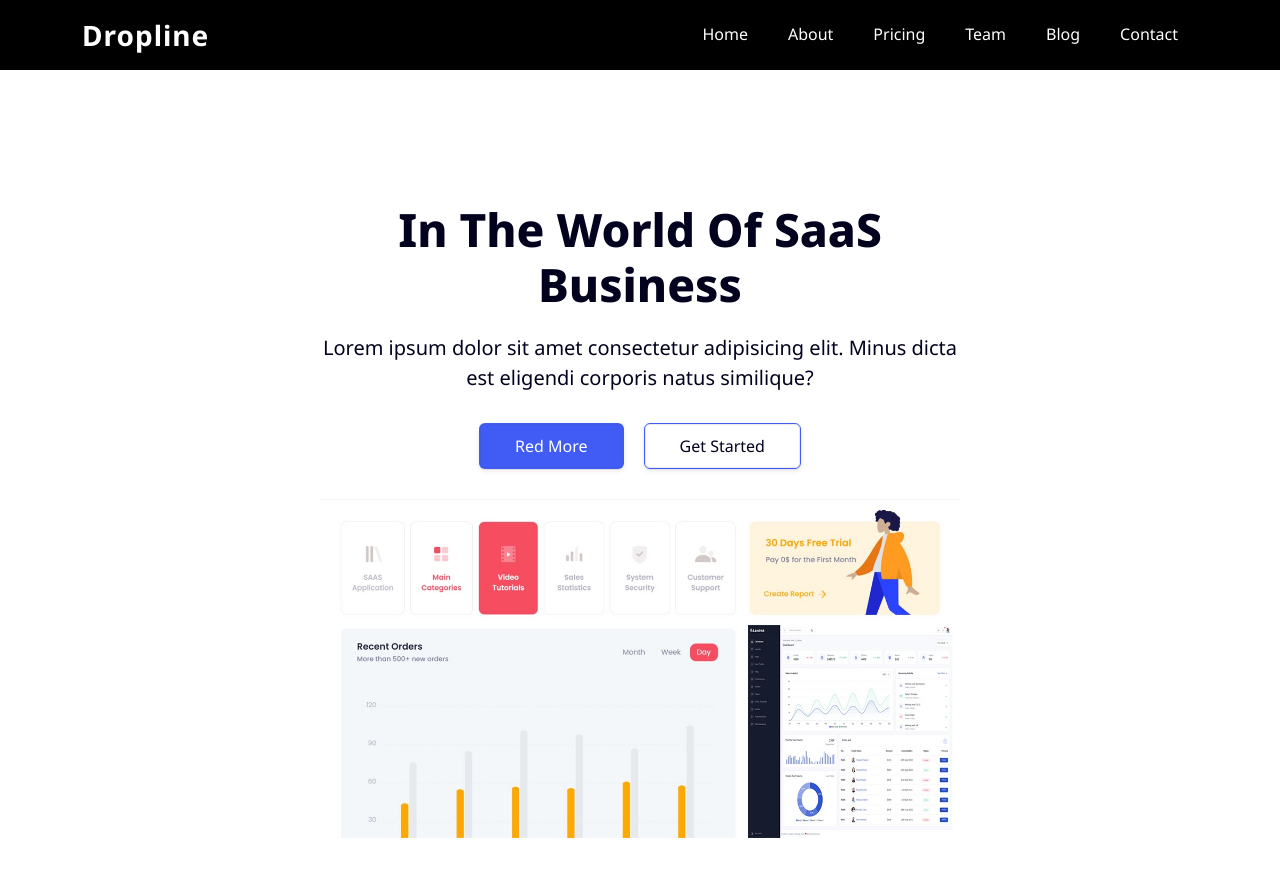
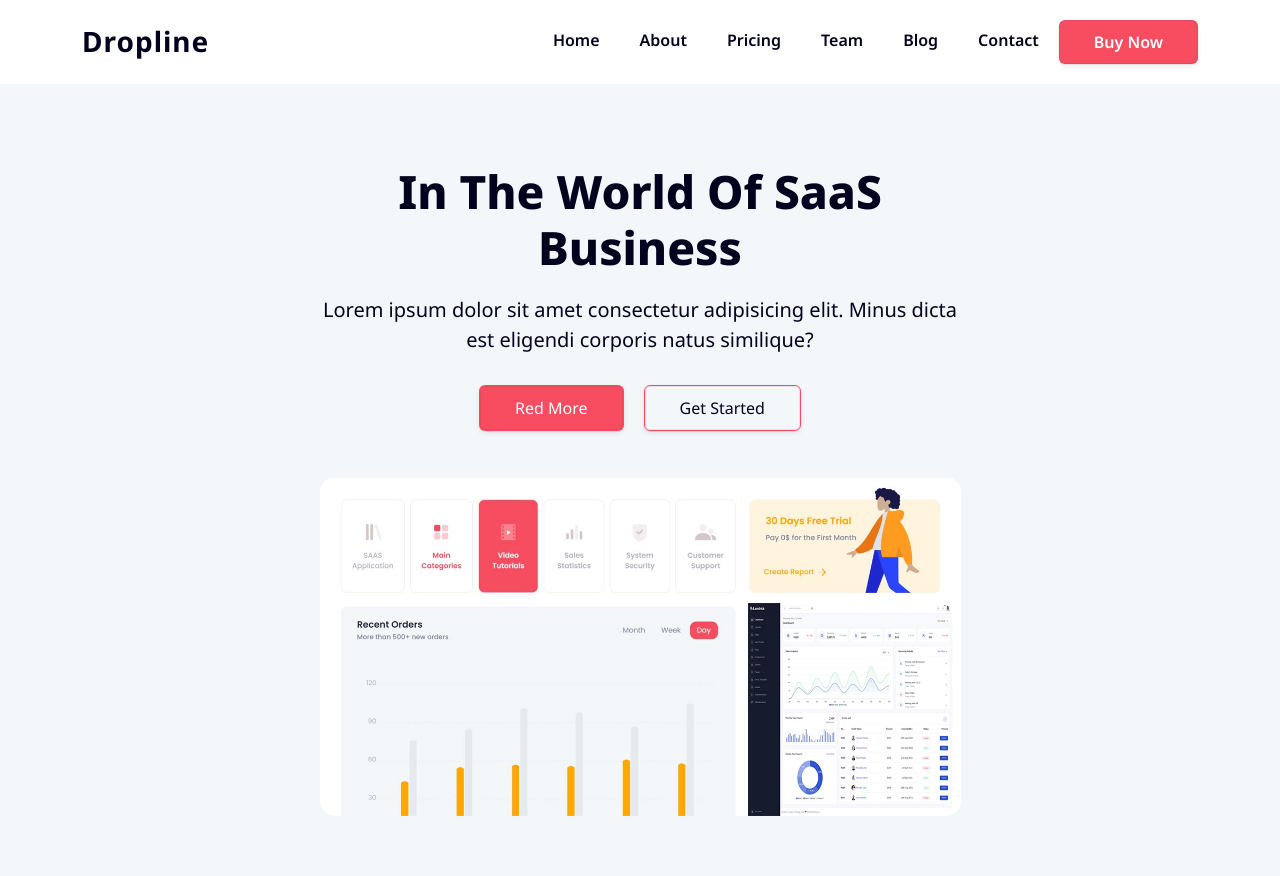
Before and after one commit to rakibahmeddev/dropline-html-template, a plain HTML site: page index.html in a window 1280 px wide. Drawn offline with Linux system fonts and the light colour scheme.

Commit message:
welcome area and menu button added

```diff
--- a/css/style.css
+++ b/css/style.css
@@ -37,12 +37,12 @@ img {
 }
 
 .bg-gray-custom {
-  color: #f5f8ff;
+  background-color: #f3f7fa;
 }
 /*============ All Menu Css ==============*/
 .menu-area {
-  background-color: black;
-  height: 70px;
+  background-color: #fff;
+  padding: 20px 0;
   display: flex;
   justify-content: space-between;
   align-items: center;
@@ -50,7 +50,7 @@ img {
 .menu-area .logo-area a {
   display: flex;
   align-items: center;
-  color: #fff;
+  color: #02021e;
   font-size: 28px;
   font-weight: bold;
   letter-spacing: 1px;
@@ -62,14 +62,37 @@ img {
 }
 .menu-area ul.navbar-nav .nav-link {
   margin: 0 20px;
+  color: #02021e;
+  font-weight: 600;
+}
+.menu-area ul li .last-item {
+  color: #fff !important;
+}
+.menu-area ul li:last-child {
+  background-color: #f84d60;
   color: #fff;
+  padding: 5px 15px;
+  line-height: 1.15;
+  border-radius: 6px;
+  transform: translateZ(0);
+  transition: all 0.2s, box-shadow 0.08s ease-in;
+  box-shadow: rgba(50, 50, 93, 0.1) 0 0 0 1px inset,
+    rgba(50, 50, 93, 0.1) 0 2px 5px 0, rgba(0, 0, 0, 0.07) 0 1px 1px 0;
+  -webkit-border-radius: 6px;
+  -moz-border-radius: 6px;
+  -ms-border-radius: 6px;
+  -o-border-radius: 6px;
+}
+.menu-area ul li:last-child:hover {
+  box-shadow: rgba(50, 50, 93, 0.1) 0 0 0 1px inset,
+    rgba(50, 50, 93, 0.2) 0 6px 15px 0, rgba(0, 0, 0, 0.1) 0 2px 2px 0,
+    rgba(50, 151, 211, 0.3) 0 0 0 4px;
 }
 
 /* ===================Welcome area started ===================  */
 
 .welcome-area {
-  height: 100vh;
-  margin: 50px 0;
+  padding: 80px 0;
 }
 .welcome-content-text {
   color: rgb(2, 2, 30);
@@ -91,7 +114,7 @@ img {
   gap: 20px;
 }
 .welcome-content-text .button-area a {
-  background-color: #405cf5;
+  background-color: #f84d60;
   color: #fff;
   padding: 13px 35px;
   line-height: 1.15;
@@ -100,6 +123,10 @@ img {
   transition: all 0.2s, box-shadow 0.08s ease-in;
   box-shadow: rgba(50, 50, 93, 0.1) 0 0 0 1px inset,
     rgba(50, 50, 93, 0.1) 0 2px 5px 0, rgba(0, 0, 0, 0.07) 0 1px 1px 0;
+  -webkit-border-radius: 6px;
+  -moz-border-radius: 6px;
+  -ms-border-radius: 6px;
+  -o-border-radius: 6px;
 }
 .welcome-content-text .button-area :hover {
   box-shadow: rgba(50, 50, 93, 0.1) 0 0 0 1px inset,
@@ -112,18 +139,30 @@ img {
   color: rgb(2, 2, 30);
   padding: 13px 35px;
   line-height: 1.15;
-  border: 1px solid #405cf5;
+  border: 1px solid #f84d60;
   border-radius: 6px;
   transform: translateZ(0);
   transition: all 0.2s, box-shadow 0.08s ease-in;
   box-shadow: rgba(50, 50, 93, 0.1) 0 0 0 1px inset,
     rgba(50, 50, 93, 0.1) 0 2px 5px 0, rgba(0, 0, 0, 0.07) 0 1px 1p;
+  -webkit-border-radius: 6px;
+  -moz-border-radius: 6px;
+  -ms-border-radius: 6px;
+  -o-border-radius: 6px;
 }
 .welcome-content-text .button-area a.custom-btn-2:hover {
-  background-color: #405cf5;
+  background-color: #f84d60;
   color: #fff;
   box-shadow: rgba(50, 50, 93, 0.1) 0 0 0 1px inset,
     rgba(50, 50, 93, 0.2) 0 6px 15px 0, rgba(0, 0, 0, 0.1) 0 2px 2px 0,
     rgba(50, 151, 211, 0.3) 0 0 0 4px;
 }
+.welcome-thumb img {
+  width: 100%;
+  border-radius: 15px;
+  -webkit-border-radius: 15px;
+  -moz-border-radius: 15px;
+  -ms-border-radius: 15px;
+  -o-border-radius: 15px;
+}
 /* ===================Welcome area ends ===================  */
--- a/index.html
+++ b/index.html
@@ -45,6 +45,9 @@
               <li class="nav-item">
                 <a class="nav-link" href="#">Contact</a>
               </li>
+              <li class="nav-item">
+                <a class="nav-link last-item" href="#">Buy Now</a>
+              </li>
             </ul>
           </div>
         </div>
@@ -71,7 +74,7 @@
               </div>
             </div>
             <div class="welcome-thumb">
-              <img src="img/welcome.jpg" alt="" />
+              <img class="mt-3" src="img/welcome.jpg" alt="" />
             </div>
           </div>
         </div>
```
